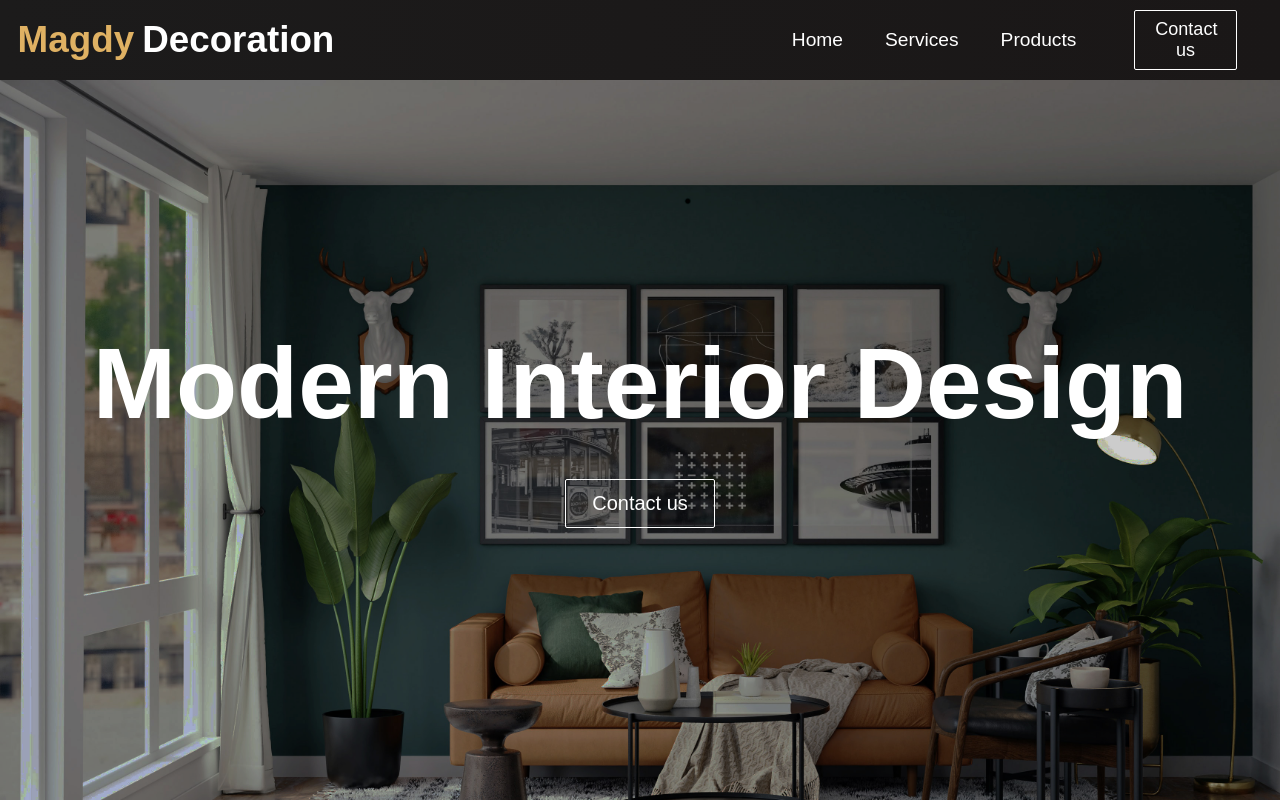
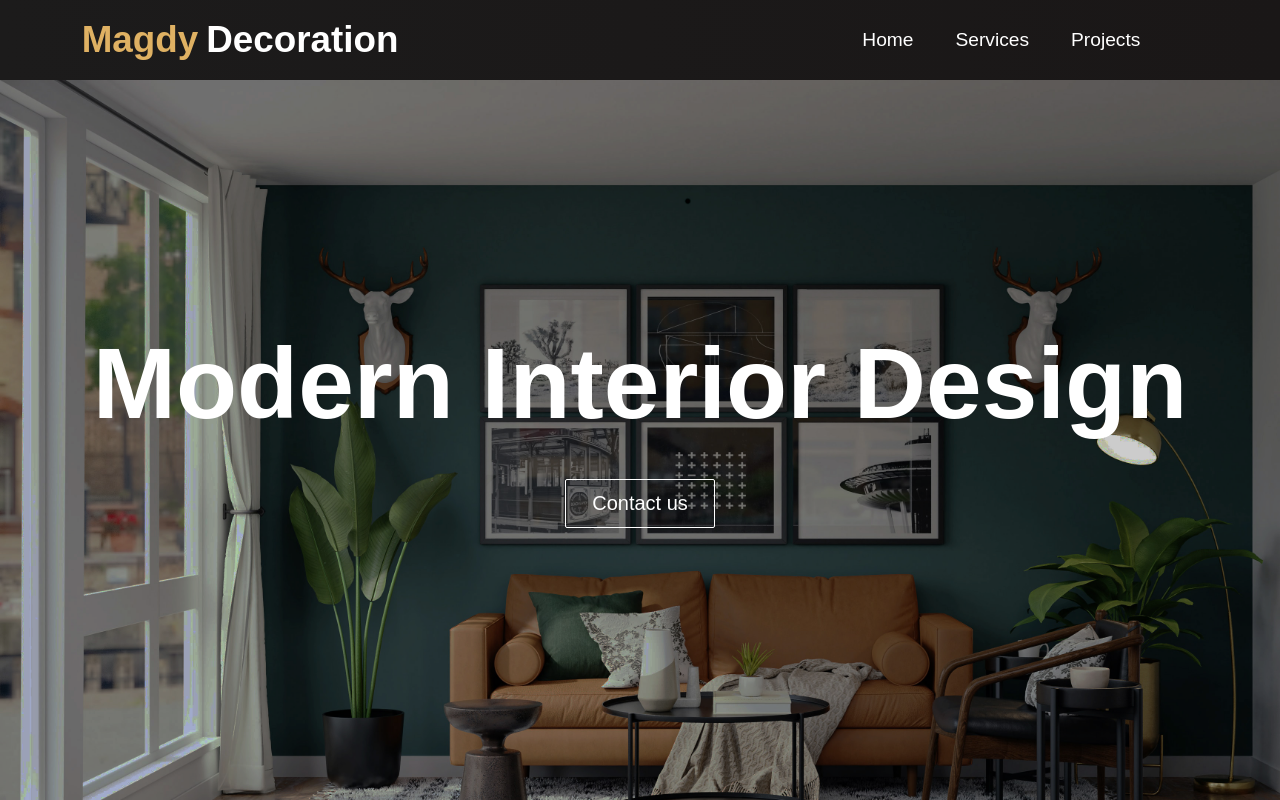
Before and after one commit to AhmedMagdy24/magdy-decoration, a React (Create React App) app: page / in a window 1280 px wide. Shown: the top 800 px of the page. Built offline with nearby package versions, Linux system fonts and the light colour scheme.

Commit message:
design issues

```diff
--- a/src/components/Button.css
+++ b/src/components/Button.css
@@ -41,3 +41,8 @@
     color: #242424;
     transition: 250ms;
   }
+
+
+  .btn--outline-navbar {
+    display: none;
+  }
--- a/src/components/Button.js
+++ b/src/components/Button.js
@@ -2,7 +2,7 @@ import React from 'react';
 import './Button.css';
 import { Link } from 'react-router-dom';
 
-const STYLES = ['btn--primary', 'btn--outline', 'btn--test'];
+const STYLES = ['btn--primary', 'btn--outline', 'btn--test', 'btn--outline-navbar'];
 
 const SIZES = ['btn--medium', 'btn--large'];
 
@@ -20,7 +20,7 @@ export const Button = ({
   const checkButtonSize = SIZES.includes(buttonSize) ? buttonSize : SIZES[0];
 
   return (
-    <Link to='/sign-up' className='btn-mobile'>
+    <Link to='/Footer' className='btn-mobile'>
       <button
         className={`btn ${checkButtonStyle} ${checkButtonSize}`}
         onClick={onClick}
--- a/src/components/Navbar.css
+++ b/src/components/Navbar.css
@@ -115,7 +115,7 @@
       position: absolute;
       top: 0;
       left: 0;
-      transform: translate(25%, 50%);
+      transform: translate(10%, 50%);
     }
 
     .menu-icon {
--- a/src/components/Navbar.js
+++ b/src/components/Navbar.js
@@ -71,7 +71,7 @@ function Navbar() {
                   className='nav-links'
                   onClick={closeMobileMenu}
                 >
-                  Products
+                  Projects
                 </Link>
               </li>
 
@@ -85,7 +85,7 @@ function Navbar() {
                 </Link>
               </li>
             </ul>
-            {button && <Button buttonStyle='btn--outline'>Contact us</Button>}
+            {button && <Button buttonStyle='btn--outline-navbar'>Contact us</Button>}
           </div>
           </nav>
 
```
